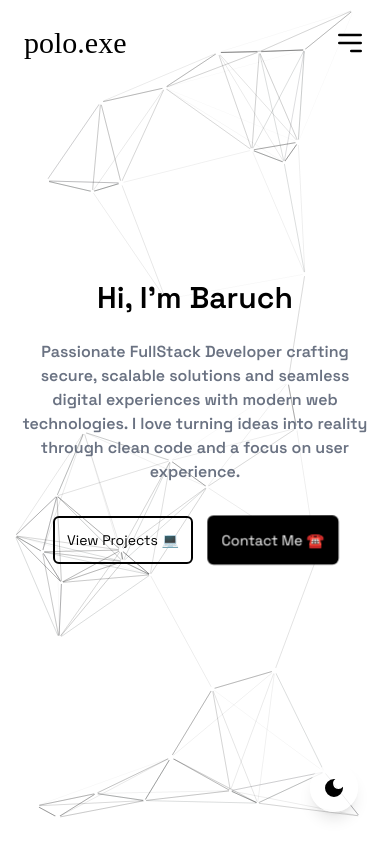
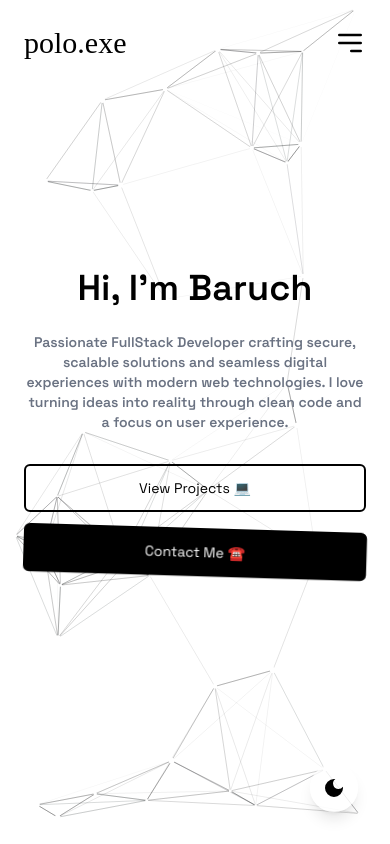
Before and after one commit to Au-xx5/portfolio, a React (Vite) app: page / in a window 390 px wide. Shown: the top 844 px of the page. Built offline with nearby package versions, Linux system fonts and the light colour scheme; a web font is replaced by a local one.

Commit message:
Made some styling improvement

```diff
--- a/src/components/ContactMe.jsx
+++ b/src/components/ContactMe.jsx
@@ -75,13 +75,13 @@ export default function ContactSection() {
                 label: "capalotnaija@gmail.com",
               },
             ].map(({ icon, label }, i) => (
-              <div key={i} className="relative w-full h-40">
+              <div key={i} className="relative w-full h-24 md:h-32 lg:h-40">
                 {/* back layer */}
                 <div className="absolute top-3 left-3 w-full h-full bg-gray-400 dark:bg-[#4c4d4f] rounded-2xl"></div>
                 {/* front layer */}
-                <div className="relative w-full h-full bg-gray-300 dark:bg-[#232425] rounded-2xl p-6 flex items-center gap-4">
+                <div className="relative w-full h-full bg-gray-300 dark:bg-[#232425] rounded-2xl p-4 lg:p-6 flex items-center gap-3 lg:gap-4">
                   <div className="text-black dark:text-white">{icon}</div>
-                  <span className="text-black  dark:text-white text-xs lg:text-base ">
+                  <span className="text-black dark:text-white text-sm md:text-base font-medium">
                     {label}
                   </span>
                 </div>
--- a/src/components/Profile.jsx
+++ b/src/components/Profile.jsx
@@ -1,17 +1,17 @@
 const Home = () => {
   return (
     <>
-      <div className="flex justify-center items-center min-h-screen dark:text-white">
-        <div className="text-center px-4">
+      <div className="flex justify-center items-center min-h-screen px-6 md:px-10 lg:px-12 w-full dark:text-white">
+        <div className="w-full max-w-5xl lg:max-w-6xl mx-auto flex flex-col items-center text-center">
           <h1
-            className="text-3xl md:text-6xl font-semibold mb-6"
+            className="text-4xl md:text-6xl lg:text-7xl font-semibold mb-6"
             data-aos="zoom-in"
             data-aos-duration="1500"
           >
             Hi, I'm Baruch
           </h1>
           <p
-            className="hero-text text-center text-gray-500 dark:text-[#b2aba1] md:text-base font-semibold mb-8 max-w-lg"
+            className="hero-text text-center text-gray-500 dark:text-[#b2aba1] text-sm md:text-base lg:text-lg font-semibold mb-8 w-full max-w-lg md:max-w-2xl lg:max-w-3xl"
             data-aos="fade-up"
             data-aos-duration="1500"
           >
@@ -24,19 +24,19 @@ const Home = () => {
           <div
             data-aos="zoom-in"
             data-aos-duration="2500"
-            className="flex justify-center gap-4"
+            className="flex flex-col sm:flex-row justify-center items-center gap-4 w-full"
           >
             <a
               href="#projects"
               download="Baruch_Resume"
-              className="text-sm lg:text-lg inline-block text-black dark:text-gray-200 border-2 dark:border-[#b2aba1] rounded-md p-3 active:bg-black active:text-white dark:active:bg-[#232425] active:scale-110 active:skew-x-3 transition-all duration-500 ease-in-out lg:hover:scale-110 lg:hover:skew-x-3"
+              className="w-full sm:w-auto text-center text-sm lg:text-lg inline-block text-black dark:text-gray-200 border-2 dark:border-[#b2aba1] rounded-md p-3 active:bg-black active:text-white dark:active:bg-[#232425] active:scale-110 active:skew-x-3 transition-all duration-500 ease-in-out lg:hover:scale-110 lg:hover:skew-x-3"
             >
               View Projects 💻
             </a>
             <a
               href="#contact"
               download="Baruch_Resume"
-              className="text-sm lg:text-lg inline-block text-white bg-black dark:text-gray-200 border-2 border-black rounded-md p-3 active:bg-black active:text-white dark:active:bg-[#232425] active:scale-110 active:skew-x-3 transition-all duration-500 ease-in-out lg:hover:scale-110  lg:hover:skew-x-3 animate-wiggle"
+              className="w-full sm:w-auto text-center text-sm lg:text-lg inline-block text-white bg-black dark:text-gray-200 border-2 border-black rounded-md p-3 active:bg-black active:text-white dark:active:bg-[#232425] active:scale-110 active:skew-x-3 transition-all duration-500 ease-in-out lg:hover:scale-110  lg:hover:skew-x-3 animate-wiggle"
             >
               Contact Me ☎️
             </a>
--- a/src/components/Projects.jsx
+++ b/src/components/Projects.jsx
@@ -66,13 +66,13 @@ const Projects = () => {
           {projects.map((project, index) => (
             <div
               key={index}
-              className="flex flex-col justify-center items-center p-3 md:p-5 bg-white/70 dark:bg-[#232425] shadow-md rounded-2xl gap-5"
+              className="flex flex-col justify-center items-center p-4 md:p-5 bg-white/70 dark:bg-[#232425] shadow-md rounded-2xl gap-5 w-full"
             >
-              <div className="overflow-hidden rounded-3xl">
+              <div className="w-full overflow-hidden rounded-xl md:rounded-3xl">
                 <img
                   src={project.img}
                   alt={`${project.name} Icon`}
-                  className="w-20 h-20 md:w-40 md:h-32 object-cover rounded-3xl transition-transform duration-300 hover:scale-125"
+                  className="w-full h-32 md:h-40 object-cover transition-transform duration-300 hover:scale-110 md:hover:scale-125"
                 />
               </div>
 
```
